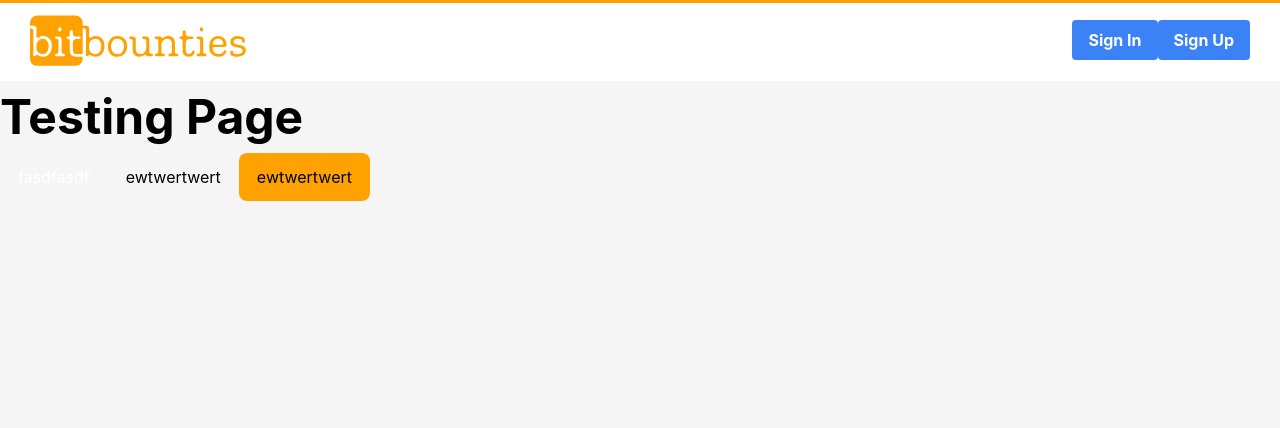
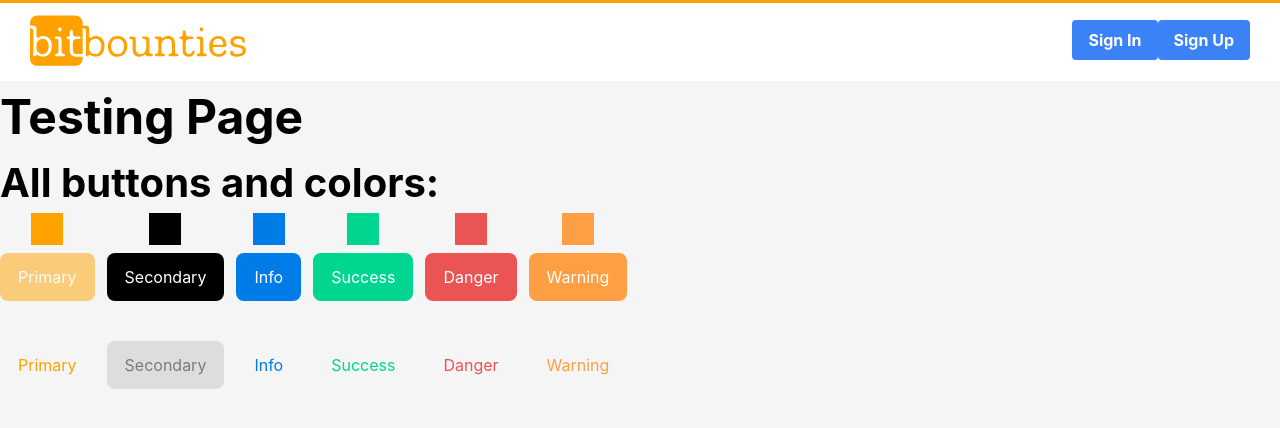
Before and after one commit to deyuke/Bit-Bounties-frontend, a Next.js app: page /testing in a window 1280 px wide. Shown: the top 428 px of the page. Built offline with nearby package versions, Linux system fonts and the light colour scheme.

Commit message:
buttons are complete

```diff
--- a/src/components/atoms/Button.tsx
+++ b/src/components/atoms/Button.tsx
@@ -1,13 +1,4 @@
 import { text } from "stream/consumers";
-
-interface ButtonProps {
-    text: string;
-    onClick?: () => void;
-    color?: string;
-    size?: string;
-    flat?: boolean;
-    disabled?: boolean;
-}
 
 const Button = ({
     text,
@@ -16,25 +7,39 @@ const Button = ({
     size,
     flat,
     disabled,
+    children,
+    className,
 }: ButtonProps) => {
     return (
         <button
             className={`
                 ${
                     flat
-                        ? `hover:bg-${color}/10 shadow-none text-${color} disabled:opacity-50 disabled:bg-transparent disabled:cursor-not-allowed `
-                        : `bg-${color} hover:bg-${color}/85 hover:shadow-${color}/30 hover:shadow-md`
-                } py-3 px-[18px]  rounded-lg
-                ${color === "secondary" ? "text-white" : "text-black"}
+                        ? `hover:bg-${color}/10 shadow-none text-${color} disabled:bg-${color}/20 active:bg-${color}/30 focus:bg-${color}/30 `
+                        : `bg-${color} hover:bg-${color}/85 hover:shadow-${color}/40 hover:shadow-xl text-white disabled:bg-${color}-50 disabled:shadow-none disabled:hov`
+                    } py-3 px-[18px]  rounded-lg transition-all duration-50 ease-in-out disabled:cursor-not-allowed disabled:opacity-50
                 ${size === "lg" && "text-2xl"}
                 ${size === "sm" && "text-sm"}
+                ${className}
             `}
             onClick={onClick}
             disabled={disabled}
         >
             {text}
+            {children}
         </button>
     );
 };
 
 export default Button;
+
+interface ButtonProps {
+    text?: string;
+    onClick?: () => void;
+    color?: string;
+    size?: string;
+    flat?: boolean;
+    disabled?: boolean;
+    children?: React.ReactNode;
+    className?: string;
+}
--- a/src/pages/index.tsx
+++ b/src/pages/index.tsx
@@ -17,7 +17,7 @@ export default function Home() {
                             Welcome to Bit Bounties - Where Your Skills Meet
                             Opportunities!
                         </h1>
-                        <p className="text-[32px] font-normal">
+                        <p className="text-[32px] font-normal text-secondary">
                             Are you tired of the same old job application
                             routine? Bit Bounties is here to transform your job
                             search experience!
--- a/src/pages/testing.tsx
+++ b/src/pages/testing.tsx
@@ -1,14 +1,68 @@
-import { Button } from '../components/atoms/_index'
+import { Button } from "../components/atoms/_index";
+
+
 
 export default function Testing() {
     return (
         <div>
-            <h1 className='text-danger'>Testing Page</h1>
-            <Button color="secondary"  text="fasdfasdf" onClick={() => console.log("zyxwvutsrqponmlkjihgfedcba")}/>
+            <h1 className="">Testing Page</h1>
+            <h2>All buttons and colors: </h2>
+            <div className="flex gap-3">
+                <div className="flex flex-col gap-2 rounded-xl items-center">
+                    <div className="w-8 h-8 bg-primary hover:shadow-md hover:shadow-primary/40 hover:bg-primary/85  disabled:bg-primary/50 active:bg-primary/30 focus:bg-primary/30 " />
+                    <Button disabled color="primary" text="Primary" />
+                </div>
+                <div className="flex flex-col gap-2 rounded-xl items-center">
+                    <div className="w-8 h-8 bg-secondary hover:shadow-md hover:shadow-secondary/40 hover:bg-secondary/85" />
+                    <Button color="secondary" text="Secondary" />
+                </div>
+                <div className="flex flex-col gap-2 rounded-xl items-center">
+                    <div className="w-8 h-8 bg-info hover:shadow-md hover:shadow-info/40 hover:bg-info/85" />
+                    <Button color="info" text="Info" />
+                </div>
+                <div className="flex flex-col gap-2 rounded-xl items-center">
+                    <div className="w-8 h-8 bg-success hover:shadow-md hover:shadow-success/40" />
+                    <Button color="success" text="Success" />
+                </div>
+                <div className="flex flex-col gap-2 rounded-xl items-center">
+                    <div className="w-8 h-8 bg-danger hover:shadow-md hover:shadow-danger/40 hover:bg-danger/85" />
+                    <Button color="danger" text="Danger" />
+                </div>
+                <div className="flex flex-col gap-2 rounded-xl items-center">
+                    <div className="w-8 h-8 bg-warning hover:shadow-md hover:shadow-warning/40 hover:bg-warning/85" />
+                    <Button color="warning" text="Warning" />
+                </div>
 
-            <Button color="danger" text="ewtwertwert"  onClick={() => console.log("abcdefghijklmnopqrstuvwxyz")}/>
-            <Button color="primary" text="ewtwertwert"  onClick={() => console.log("abcdefghijklmnopqrstuvwxyz")}/>
 
+            </div>
+            <div className="flex gap-3">
+                <div className="flex flex-col gap-2 rounded-xl items-center">
+                    <div className="text-primary w-8 h-8 bg-transparent hover:shadow-md hover:shadow-primary/40 hover:bg-primary/10 disabled:bg-primary/20 active:bg-primary/30 focus:bg-primary/30" />
+                    <Button flat color="primary" text="Primary" onClick={()=>console.log('clicked')}/>
+                </div>
+                <div className="flex flex-col gap-2 rounded-xl items-center">
+                    <div className="text-secondary w-8 h-8 bg-transparent hover:shadow-md hover:shadow-secondary/40 hover:bg-secondary/10 disabled:bg-secondary/20 active:bg-secondary/30 focus:bg-secondary/30" />
+                    <Button disabled flat color="secondary" text="Secondary" />
+                </div>
+                <div className="flex flex-col gap-2 rounded-xl items-center">
+                    <div className="text-info w-8 h-8 bg-transparent hover:shadow-md hover:shadow-info/40 hover:bg-info/10 disabled:bg-info/20 active:bg-info/30 focus:bg-info/30" />
+                    <Button flat color="info" text="Info" />
+                </div>
+                <div className="flex flex-col gap-2 rounded-xl items-center">
+                    <div className="text-success w-8 h-8 bg-transparent hover:shadow-md hover:shadow-success/40 hover:bg-success/10 disabled:bg-success/20 active:bg-success/30 focus:bg-success/30" />
+                    <Button flat color="success" text="Success" />
+                </div>
+                <div className="flex flex-col gap-2 rounded-xl items-center">
+                    <div className="text-danger w-8 h-8 bg-transparent hover:shadow-md hover:shadow-danger/40 hover:bg-danger/10 disabled:bg-danger/20 active:bg-danger/30 focus:bg-danger/30" />
+                    <Button flat color="danger" text="Danger" />
+                </div>
+                <div className="flex flex-col gap-2 rounded-xl items-center">
+                    <div className="text-warning w-8 h-8 bg-transparent hover:shadow-md hover:shadow-warning/40 hover:bg-warning/10 disabled:bg-warning/20 active:bg-warning/30 focus:bg-warning/30" />
+                    <Button flat color="warning" text="Warning" />
+                </div>
+
+
+            </div>
         </div>
     );
 }
--- a/tailwind.config.ts
+++ b/tailwind.config.ts
@@ -20,6 +20,10 @@ const config: Config = {
       colors: {
         primary: "#FFA200",
         secondary: "#000000",
+        info: "#007ce8",
+        success: "#00D68F",
+        danger: "#ea5455",
+        warning: "#ff9f43",
       },
     },
   },
```
